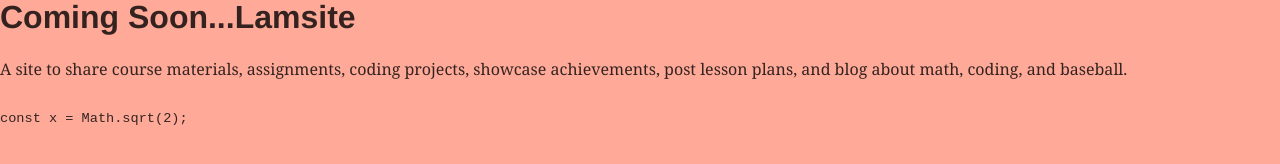
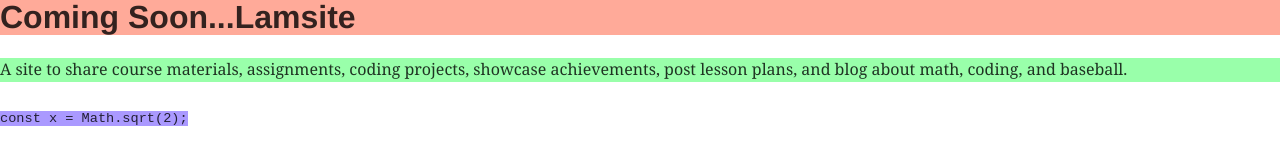
Before and after one commit to lamsond/morning-moon, a Gatsby site in the folder lamsite/: page / in a window 1280 px wide. Built offline with nearby package versions, Linux system fonts and the light colour scheme; Gatsby itself is replaced by a stand-in of ours.

Commit message:
experimenting with colors

```diff
--- a/lamsite/src/styles/global.css
+++ b/lamsite/src/styles/global.css
@@ -1,3 +1,15 @@
 html{
+    background-color: hsl(10, 0%, 100%);
+}
+
+h1{
     background-color: 	hsl(10, 100%, 80%);
 }
+
+p{
+    background-color: 	hsl(130, 100%, 80%);
+}
+
+code{
+    background-color: 	hsl(250, 100%, 80%);
+}
```
